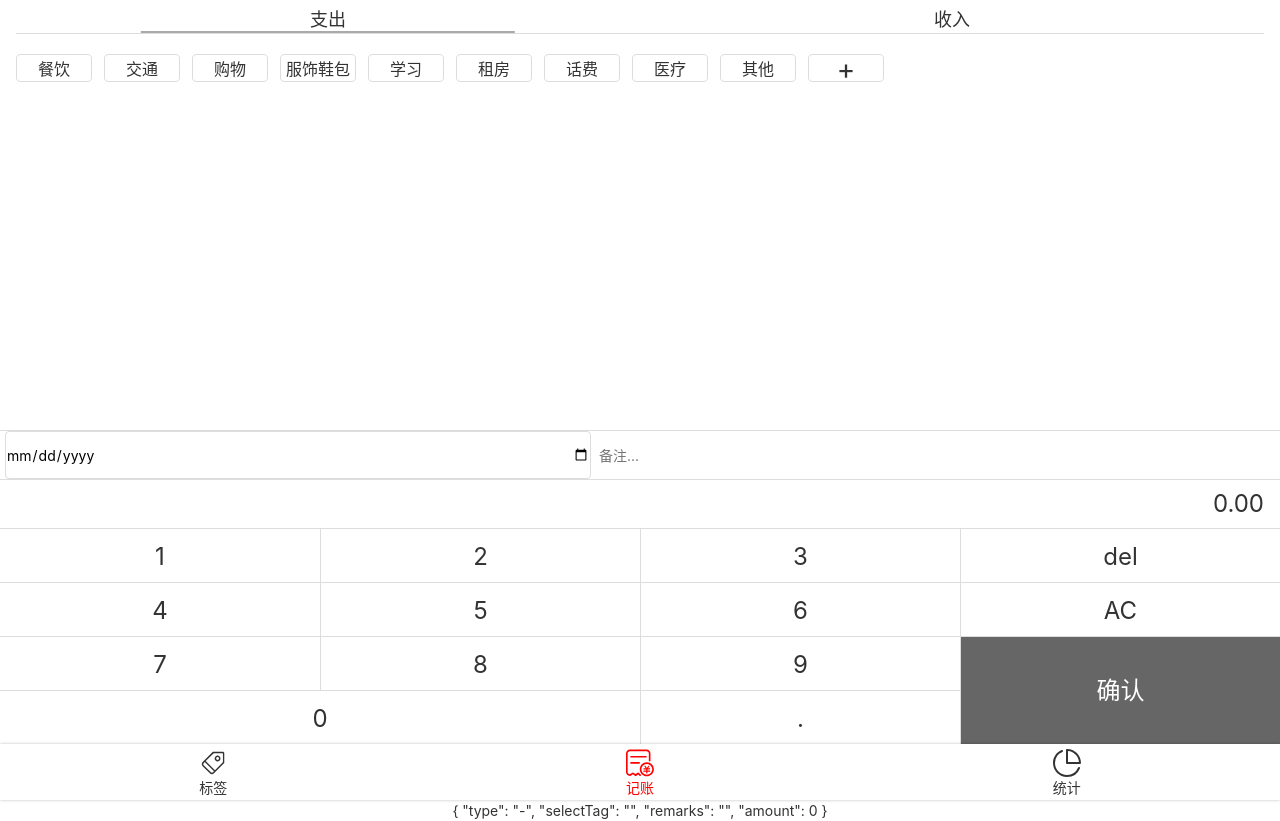
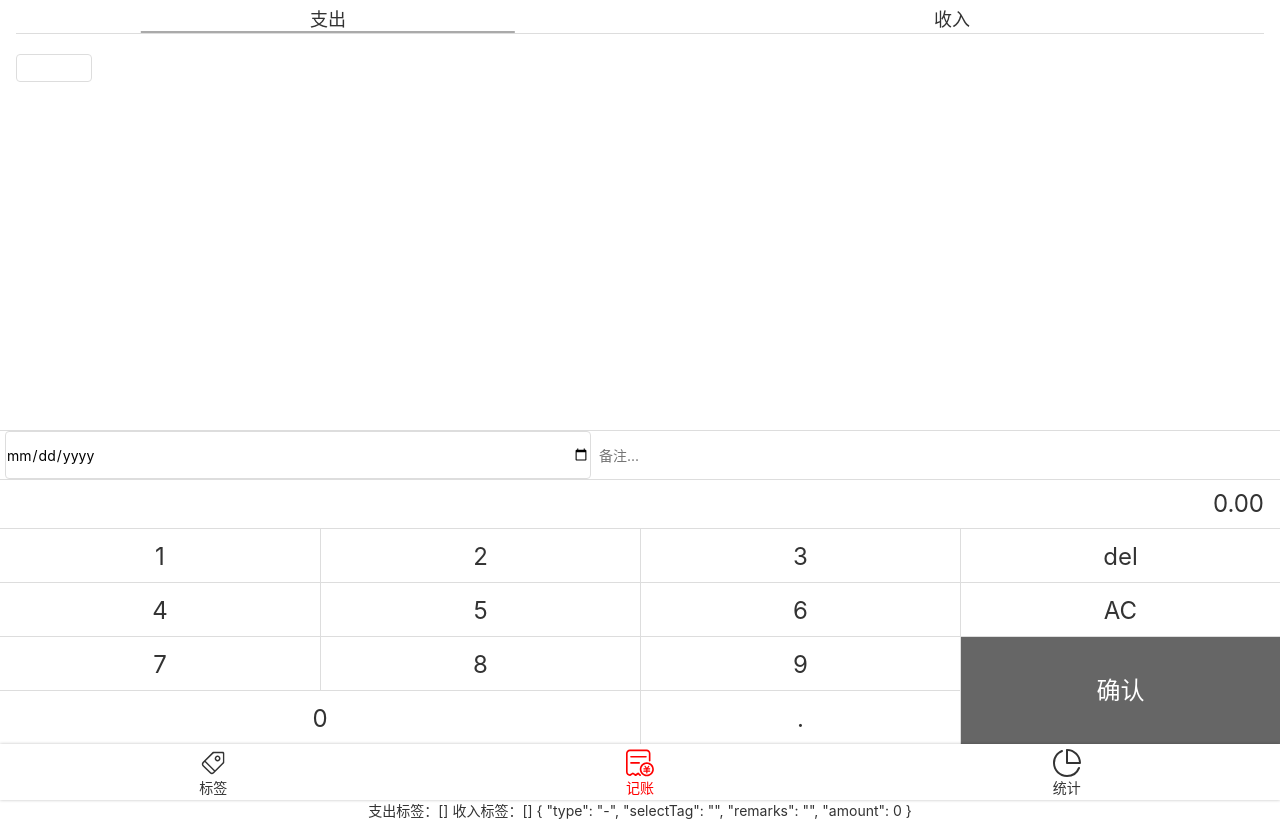
Before and after one commit to ml1234256/zhuzhu-money, a Vue app: page /#/money in a window 1280 px wide. Built offline with nearby package versions, Linux system fonts and the light colour scheme.

Commit message:
封装 tagListModel，完成读取与存储功能

```diff
--- a/src/components/Money/Tags.vue
+++ b/src/components/Money/Tags.vue
@@ -3,7 +3,9 @@
 
                 <ul class="tagList">
                     <li v-for="tag in dataSource" :key="tag" :class="{selected: selectedTag === tag}" @click="toggle(tag)">{{tag}}</li>
-                    <li class="addTag" @click="addTag"> + </li>
+                    <li class="addTag" @click="addTag">
+                        <!-- <router-link to="/labels" class="item" active-class="selected">+</router-link> -->
+                    </li>
                 </ul>
                 <!-- <button class="addTag">新增标签</button> -->
             </div>
--- /dev/null
+++ b/src/models/tagListModel.ts
@@ -0,0 +1,37 @@
+const localStorageKeyName = {'expend': 'expendTagList', 'income': 'incomeTagList'};
+// type Tag = {
+//     id: string;
+//     name: string;
+// }
+type tagListModel = {
+    dataExpend: string[];
+    dataIncome: string[];
+    fetch: () => void;
+    save: () => void;
+    create: (name: string) => 'success' | 'duplicated';
+    update: (id: string, name: string) => 'success' | 'not found';
+    remove: (id: string) => boolean;
+}
+const tagListModel: tagListModel = {
+    dataExpend: [],
+    dataIncome: [],
+    fetch() {
+        this.dataExpend = JSON.parse(window.localStorage.getItem(localStorageKeyName['expend']) || '[]');
+        this.dataIncome = JSON.parse(window.localStorage.getItem(localStorageKeyName['income']) || '[]');
+    },
+    save() {
+        window.localStorage.setItem(localStorageKeyName['expend'], JSON.stringify(this.dataExpend));
+        window.localStorage.setItem(localStorageKeyName['income'], JSON.stringify(this.dataIncome));
+    },
+    create(name: string) {
+        return 'success';
+    },
+    update(id: string, name: string) {
+        return 'success';
+    },
+    remove(id: string) {
+        return true;
+    }
+};
+
+export default tagListModel;
--- a/src/views/Money.vue
+++ b/src/views/Money.vue
@@ -2,10 +2,12 @@
     <div>
         <Layout>
             <Types :type.sync="record.type" />
-            <Tags :data-source="currentTags" @update:dataSource="onUpdateCurrentTags" @update:value="onUpdateTags"/>
+            <Tags :data-source="currentTagList" @update:dataSource="onUpdateCurrentTagList" @update:value="onUpdateTags"/>
             <Remarks :value.sync="record.remarks" />
             <NumberPad @update:output="onUpdateMount" @submit="saveRecord"/>
         </Layout>
+        支出标签：{{expendTagList}}
+        收入标签：{{incomeTagList}}
          {{record}}
     </div>
 </template>
@@ -18,8 +20,10 @@
     import Remarks from '@/components/Money/Remarks.vue';
     import NumberPad from "@/components/Money/NumberPad.vue";
     import recordListModel from "@/models/recordListModel.ts";
-
+    import tagListModel from "@/models/tagListModel.ts";
+    console.log(111);
     const recordList = recordListModel.fetch();
+    tagListModel.fetch();
 
     @Component({
         components: {
@@ -27,8 +31,8 @@
         }
     })
     export default class Money extends Vue{
-        expendTags: string[] = ['餐饮', '交通', '购物', '服饰鞋包', '学习', '租房', '话费', '医疗', '其他'];
-        incomeTags: string[] = ['工资', '理财', '兼职', '补助', '其他'];
+        // expendTags: string[] = ['餐饮', '交通', '购物', '服饰鞋包', '学习', '租房', '话费', '医疗', '其他'];
+        // incomeTags: string[] = ['工资', '理财', '兼职', '补助', '其他'];
         recordList: RecordItem[] = recordList;
         record: RecordItem = {
             type: '-',
@@ -36,19 +40,22 @@
             remarks: '',
             amount: 0.00,
         }
-        get currentTags() {
+        expendTagList = tagListModel.dataExpend;
+        incomeTagList = tagListModel.dataIncome;
+        get currentTagList() {
             if(this.record.type === '+'){
-                return this.incomeTags;
+                return this.incomeTagList;
             }
-            return this.expendTags;
+            return this.expendTagList;
         }
-        set currentTags(value) {
-            this.currentTags = value;
-        }
+        // set currentTagList(value) {
+        //     this.currentTagList = value;
+        // }
 
-        onUpdateCurrentTags(value: string) {
+        onUpdateCurrentTagList(value: string) {
             // console.log(value);
-            this.currentTags.push(value);
+            this.currentTagList.push(value);
+            tagListModel.save();
         }
 
         onUpdateTags(value: string){
```
Also changed, not shown: 2 other files (tests, documents, lock files or other folders).
